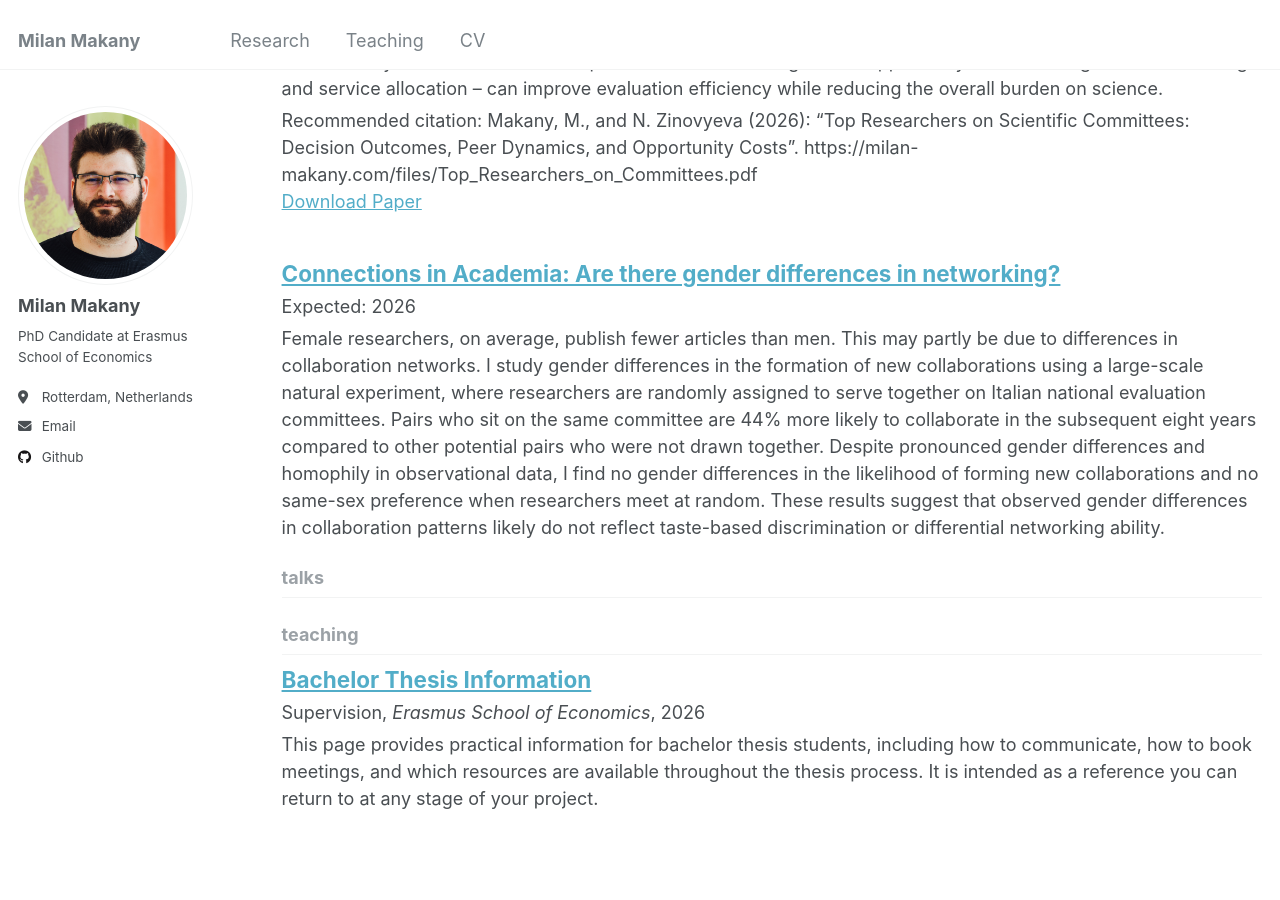
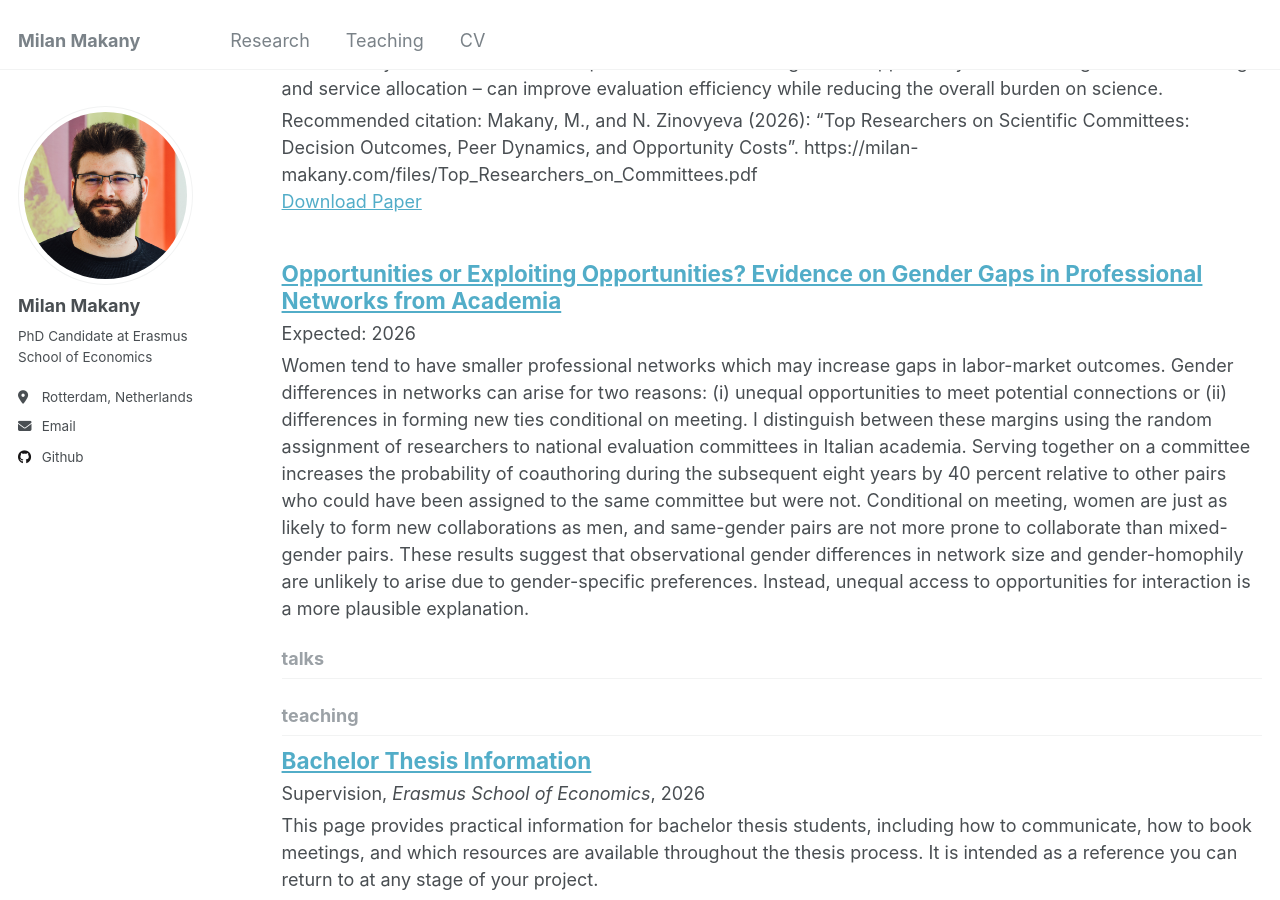
Before and after one commit to makany-milan/makany-milan.github.io, a Jekyll site: the page built from _pages/collection-archive.html, in a window 1280 px wide and 900 px high, scrolled down 1215 px. Built offline with Jekyll 4.4.1, drawn with Linux system fonts in a browser that asks for light colours.

Commit message:
updated abstract and title

```diff
--- a/_publications/networks.md
+++ b/_publications/networks.md
@@ -1,10 +1,10 @@
 ---
-title: "Connections in Academia: Are there gender differences in networking?"
+title: "Opportunities or Exploiting Opportunities? Evidence on Gender Gaps in Professional Networks from Academia"
 collection: publications
 category: progress
 permalink: /research/makany_networks
 collaborators:
-excerpt: ' Female researchers, on average, publish fewer articles than men. This may partly be due to differences in collaboration networks. I study gender differences in the formation of new collaborations using a large-scale natural experiment, where researchers are randomly assigned to serve together on Italian national evaluation committees. Pairs who sit on the same committee are 44% more likely to collaborate in the subsequent eight years compared to other potential pairs who were not drawn together. Despite pronounced gender differences and homophily in observational data, I find no gender differences in the likelihood of forming new collaborations and no same-sex preference when researchers meet at random. These results suggest that observed gender differences in collaboration patterns likely do not reflect taste-based discrimination or differential networking ability.'
+excerpt: 'Women tend to have smaller professional networks which may increase gaps in labor-market outcomes. Gender differences in networks can arise for two reasons: (i) unequal opportunities to meet potential connections or (ii) differences in forming new ties conditional on meeting. I distinguish between these margins using the random assignment of researchers to national evaluation committees in Italian academia. Serving together on a committee increases the probability of coauthoring during the subsequent eight years by 40 percent relative to other pairs who could have been assigned to the same committee but were not. Conditional on meeting, women are just as likely to form new collaborations as men, and same-gender pairs are not more prone to collaborate than mixed-gender pairs. These results suggest that observational gender differences in network size and gender-homophily are unlikely to arise due to gender-specific preferences. Instead, unequal access to opportunities for interaction is a more plausible explanation.'
 date: 2026-12-31
 venue:
 slidesurl:
```
